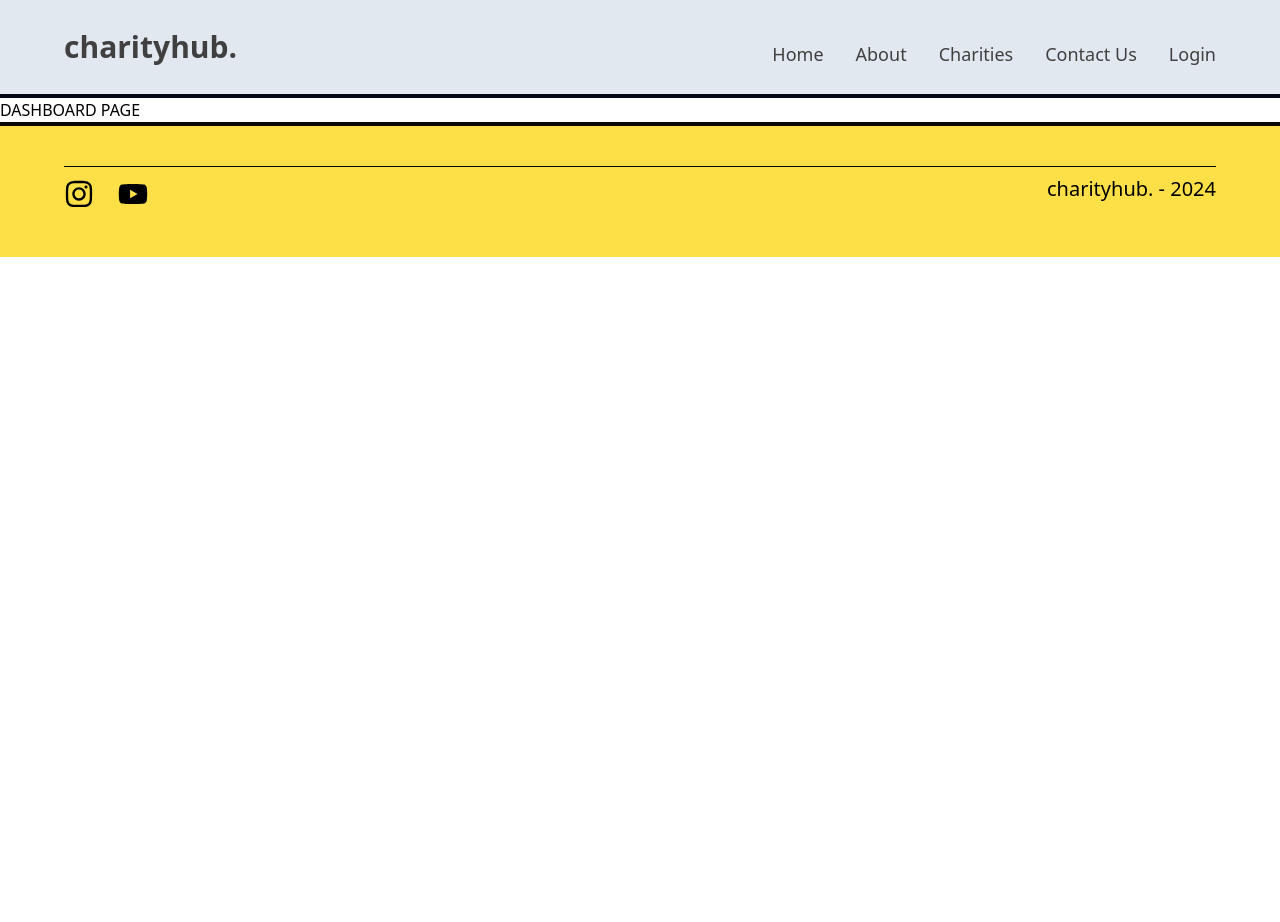
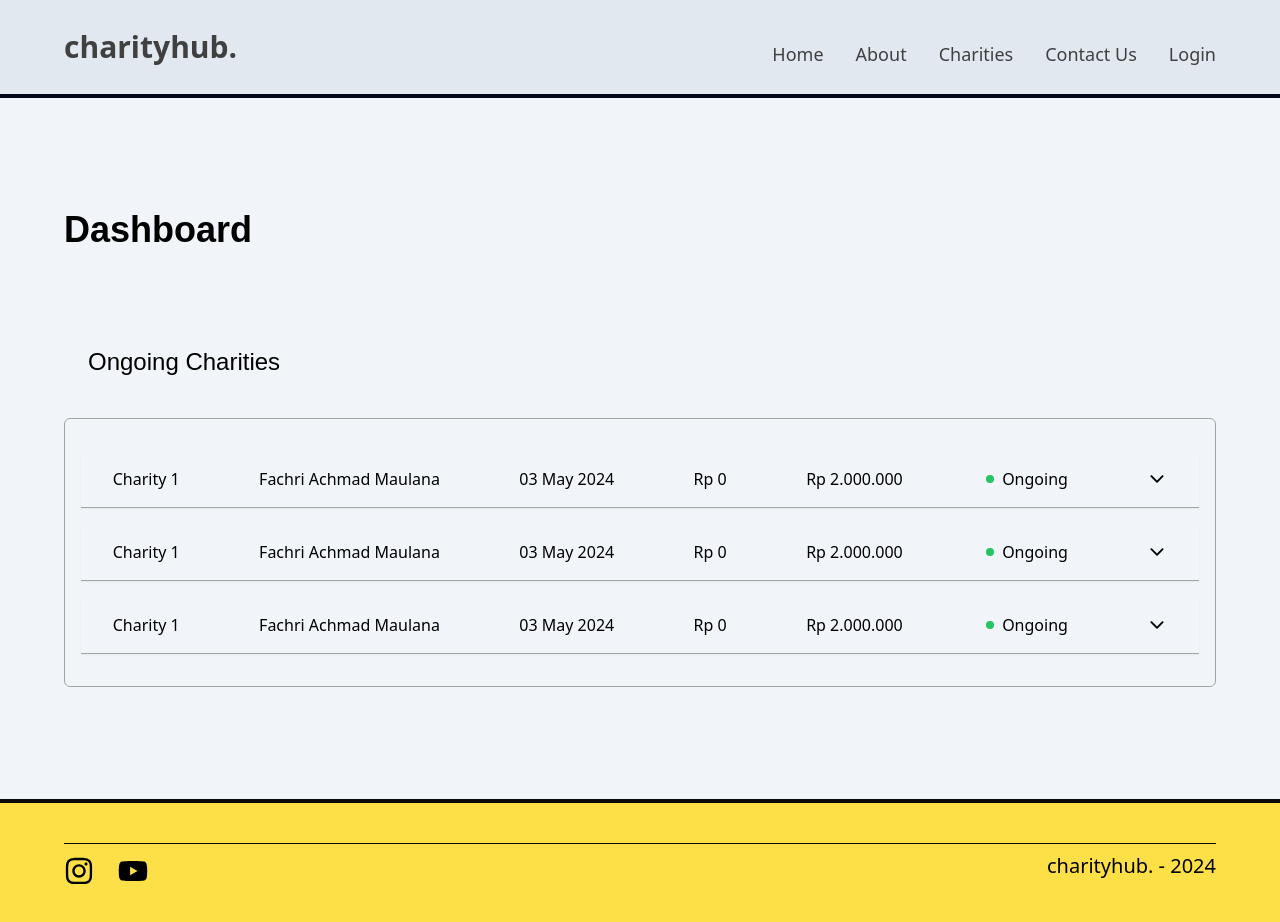
Before and after one commit to fcram7/charityhub, a React (Vite) app: page /dashboard in a window 1280 px wide. Shown: the top 922 px of the page. Before the commit the page ends 800 px from the top, so only its background shows below. Built offline with nearby package versions, Linux system fonts and the light colour scheme; a web font is replaced by a local one.

Commit message:
added dashboard contents

```diff
--- /dev/null
+++ b/src/pages/dashboard/DashboardMain.tsx
@@ -0,0 +1,21 @@
+import CharityCard from './components/CharityCard';
+import CharityCardContainer from './components/CharityCardContainer';
+
+const DashboardMain = () => {
+  return (
+    <section className="dashboard-section px-[5%] py-28 bg-slate-100">
+      <h1 className="section-title text-4xl font-bold font-clashGrotesk mb-24">Dashboard</h1>
+
+      <div className="dashboard-content">
+        <h1 className="ps-6 font-redhatdisplay text-2xl mb-10">Ongoing Charities</h1>
+        <CharityCardContainer>
+          <CharityCard />
+          <CharityCard />
+          <CharityCard />
+        </CharityCardContainer>
+      </div>
+    </section>
+   );
+}
+
+export default DashboardMain;
--- a/src/pages/dashboard/Index.tsx
+++ b/src/pages/dashboard/Index.tsx
@@ -1,8 +1,10 @@
+import DashboardMain from './DashboardMain';
+
 const Dashboard = () => {
   return (
-    <div>
-      DASHBOARD PAGE
-    </div>
+    <>
+      <DashboardMain />
+    </>
    );
 }
 
--- /dev/null
+++ b/src/pages/dashboard/components/CharityCard.tsx
@@ -0,0 +1,31 @@
+import rupiah from '../../../utils/priceConverter';
+import { useState } from 'react';
+import { GoDotFill } from "react-icons/go";
+import { IoIosArrowDown, IoIosArrowUp } from "react-icons/io";
+
+
+const CharityCard = () => {
+  const [showDetail, setShowDetail] = useState(false)
+
+  const showDetailsHandler = () => {
+    setShowDetail(prevDetail => !prevDetail);
+  }
+
+  return (
+    <div className="charity-card py-4 flex gap-4 items-center justify-around border-b border-neutral-400 shadow-sm">
+      <p className="charity-name">Charity 1</p>
+      <p className="charity-starter">Fachri Achmad Maulana</p>
+      <p className="created-at">03 May 2024</p>
+      <p className="current-funding">{rupiah(0)}</p>
+      <p className="target-funding">{rupiah(2000000)}</p>
+      <p className="charity-status flex gap-1 items-center">
+        <span className="text-green-500"><GoDotFill /></span> Ongoing
+      </p>
+      <div className="text-xl cursor-pointer" onClick={showDetailsHandler}>
+        { showDetail ? <IoIosArrowUp /> : <IoIosArrowDown />}
+      </div>
+    </div>
+   );
+}
+
+export default CharityCard;
--- /dev/null
+++ b/src/pages/dashboard/components/CharityCardContainer.tsx
@@ -0,0 +1,15 @@
+import { ReactNode } from 'react';
+
+interface charityCardContainer {
+  children: ReactNode
+}
+
+const CharityCardContainer = ({ children }: charityCardContainer) => {
+  return (
+    <div className="charity-card-container py-8 px-4 grid gap-4 border border-neutral-400 rounded-md">
+      { children }
+    </div>
+  );
+}
+
+export default CharityCardContainer;
```
